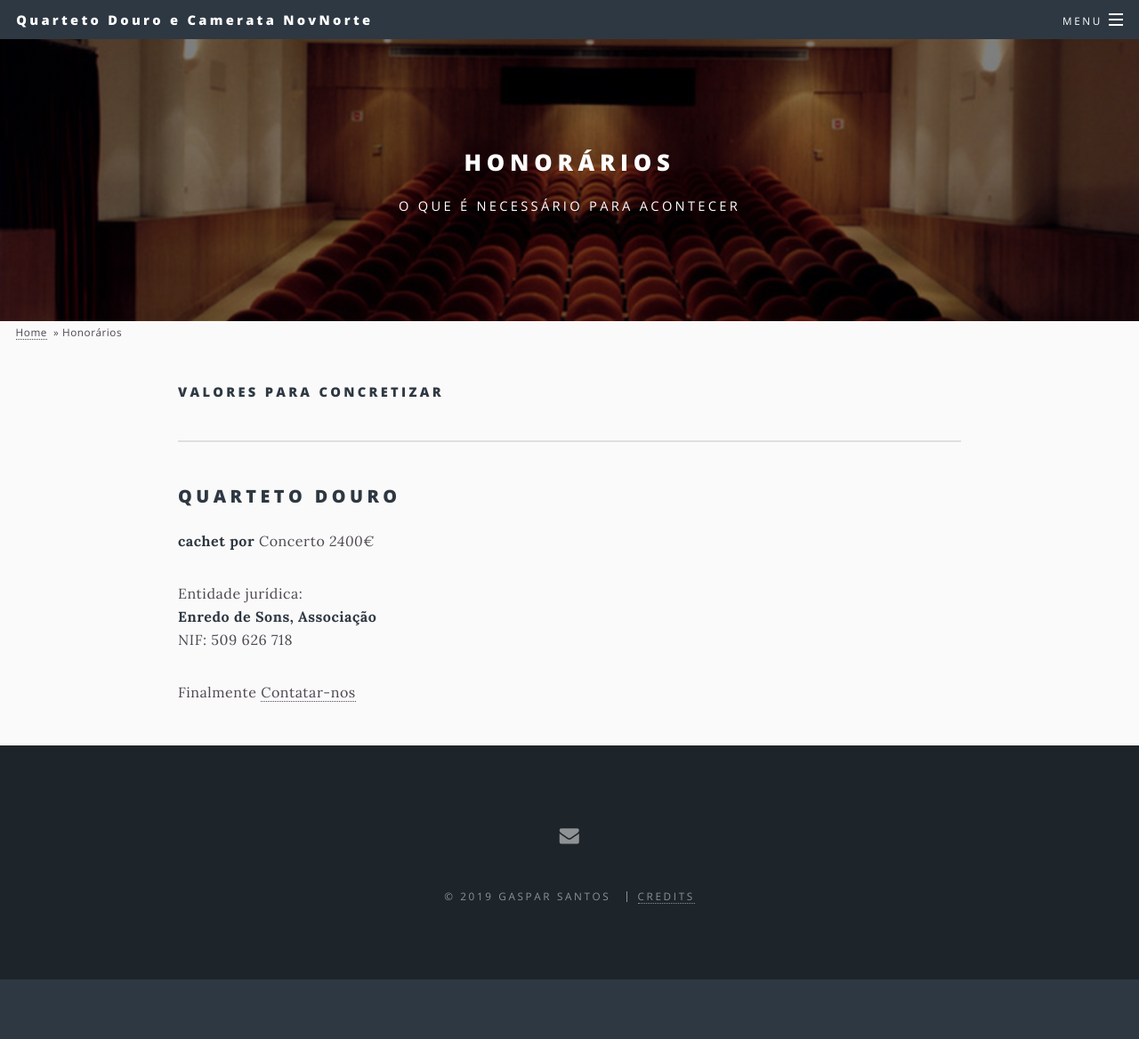
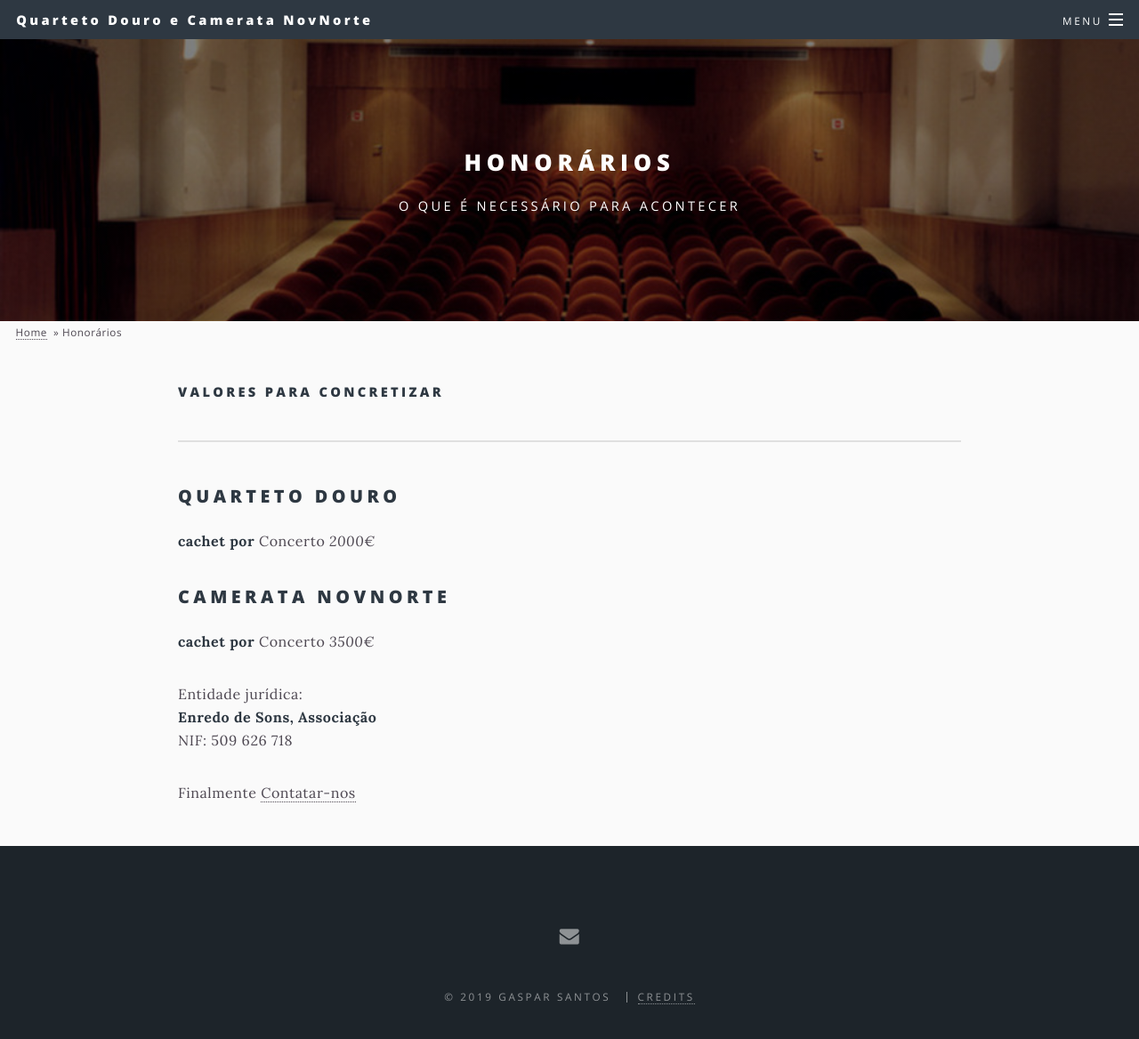
Before and after one commit to ArchGalileu/cm-paredes, a Jekyll site: the page built from _pages/custo.md, in a window 1280 px wide and 1214 px high. Shown: the top 1168 px of the window at 89% size. Built offline with Jekyll 4.4.1, drawn with Linux system fonts in a browser that asks for light colours.

Commit message:
Update custo.md

```diff
--- a/_pages/custo.md
+++ b/_pages/custo.md
@@ -15,7 +15,11 @@ image: paredes-auditorio.jpg
 
 ## Quarteto Douro
 
-**cachet por** Concerto    *2400€*
+**cachet por** Concerto    *2000€*
+
+## Camerata NovNorte
+
+**cachet por** Concerto    *3500€*
 
 
 Entidade jurídica:
```
